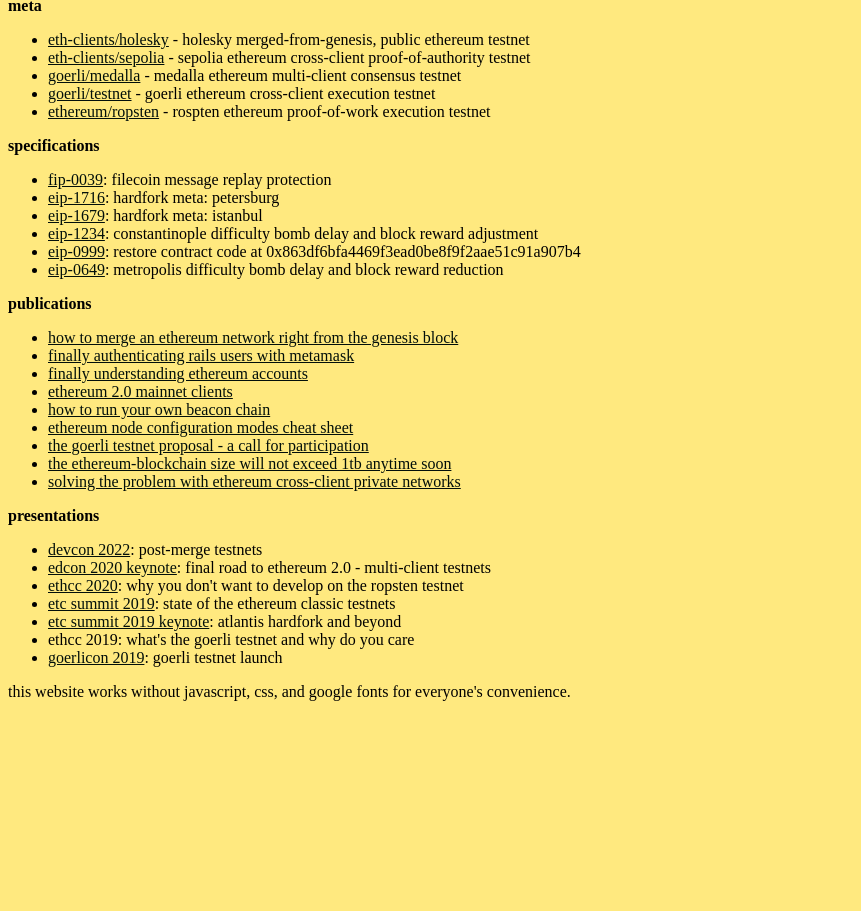
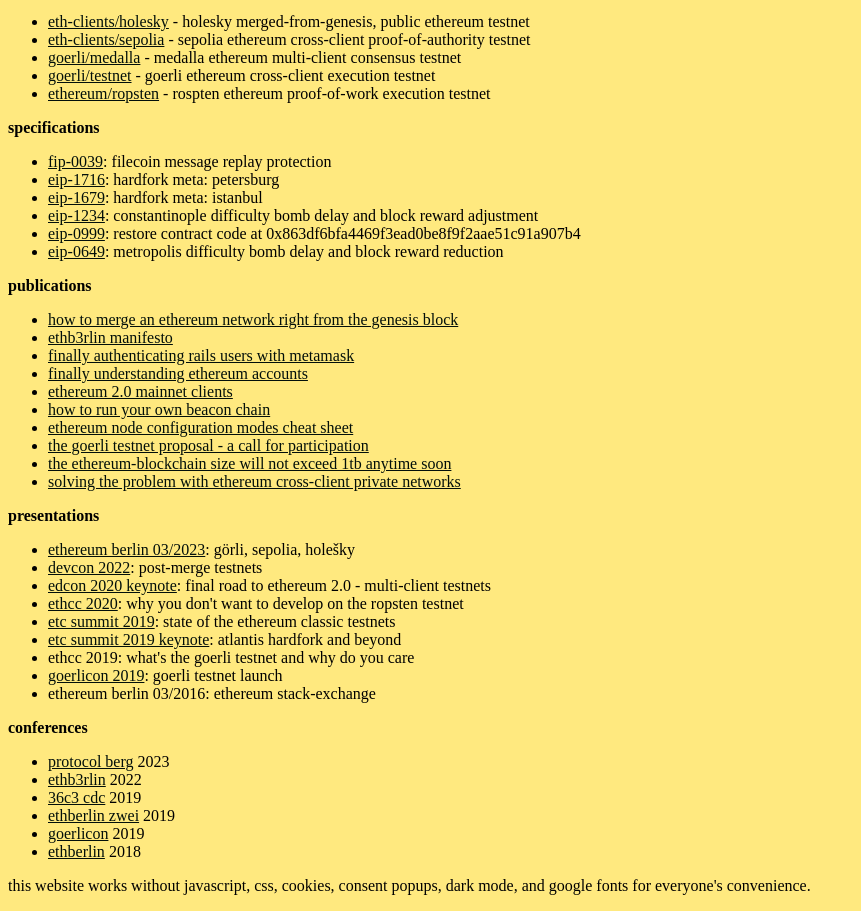
Before and after one commit to q9f/cc, a plain HTML site: page index.html in a window 1280 px wide. Shown: the part 543-1454 px from the top of the page, without its empty margins (0-861 px from the left). Before the commit the page ends 1260 px from the top, so only its background shows below. Drawn offline with Linux system fonts and the light colour scheme.

Commit message:
update conferences organized

```diff
--- a/index.html
+++ b/index.html
@@ -29,7 +29,6 @@ pgp <a href="./0x71dc2df9.asc">0x71dc2df9</a>
 <li><a target="_blank" href="https://github.com/ChainSafe/lodestar">chainsafe/lodestar</a> - typescript ethereum consensus layer</li>
 <li><a target="_blank" href="https://github.com/ChainSafe/forest">chainsafe/forest</a> - rust filecoin full node</li>
 <li><a target="_blank" href="https://github.com/ChainSafe/gossamer">chainsafe/gossamer</a> - go polkadot host</li>
-<li>also managing director, chainsafe germany</li>
 </ul>
 </p>
 <p><strong>ruby/rails</strong>
@@ -68,6 +67,7 @@ pgp <a href="./0x71dc2df9.asc">0x71dc2df9</a>
 <p><strong>publications</strong>
 <ul>
 <li><a target="_blank" href="https://dev.to/q9/how-to-merge-an-ethereum-network-right-from-the-genesis-block-3454">how to merge an ethereum network right from the genesis block</a></li>
+<li><a target="_blank" href="https://ethberlin.ooo/manifesto/">ethb3rlin manifesto</a></li>
 <li><a target="_blank" href="https://dev.to/q9/finally-authenticating-rails-users-with-metamask-3fj">finally authenticating rails users with metamask</a></li>
 <li><a target="_blank" href="https://dev.to/q9/finally-understanding-ethereum-accounts-1kpe">finally understanding ethereum accounts</a></li>
 <li><a target="_blank" href="https://dev.to/q9/ethereum-2-0-mainnet-clients-3and">ethereum 2.0 mainnet clients</a></li>
@@ -80,6 +80,7 @@ pgp <a href="./0x71dc2df9.asc">0x71dc2df9</a>
 </p>
 <p><strong>presentations</strong>
 <ul>
+<li><a href="https://www.youtube.com/watch?v=NbZTvJAbMLQ" target="_blank">ethereum berlin 03/2023</a>: g&ouml;rli, sepolia, hole&scaron;ky</li>
 <li><a href="https://www.youtube.com/watch?v=1UtcvVve32A" target="_blank">devcon 2022</a>: post-merge testnets</li>
 <li><a href="https://www.youtube.com/watch?v=7yQLN49bb30" target="_blank">edcon 2020 keynote</a>: final road to ethereum 2.0 - multi-client testnets</li>
 <li><a href="https://www.youtube.com/watch?v=uzGEmO7H5aU" target="_blank">ethcc 2020</a>: why you don't want to develop on the ropsten testnet</li>
@@ -87,5 +88,16 @@ pgp <a href="./0x71dc2df9.asc">0x71dc2df9</a>
 <li><a href="https://www.youtube.com/watch?v=q4x-7zm2eeg" target="_blank">etc summit 2019 keynote</a>: atlantis hardfork and beyond</li>
 <li>ethcc 2019: what's the goerli testnet and why do you care</li>
 <li><a href="https://www.youtube.com/watch?v=d961TWOSnBU" target="_blank">goerlicon 2019</a>: goerli testnet launch</li>
+<li>ethereum berlin 03/2016</a>: ethereum stack-exchange</li>
 </ul>
-this website works without javascript, css, and google fonts for everyone's convenience.</p>
+</p>
+<p><strong>conferences</strong>
+<ul>
+<li><a href="https://protocol.berlin" target="_blank">protocol berg</a> 2023</li>
+<li><a href="https://ethberlin.ooo" target="_blank">ethb3rlin</a> 2022</li>
+<li><a href="https://events.ccc.de/congress/2019/wiki/index.php/Assembly:CriticalDecentralisationCluster" target="_blank">36c3 cdc</a> 2019</li>
+<li><a href="https://ethberlinzwei.com" target="_blank">ethberlin zwei</a> 2019</li>
+<li><a href="https://goerli.net" target="_blank">goerlicon</a> 2019</li>
+<li><a href="https://ethberlin.com" target="_blank">ethberlin</a> 2018</li>
+</ul>
+this website works without javascript, css, cookies, consent popups, dark mode, and google fonts for everyone's convenience.</p>
```
